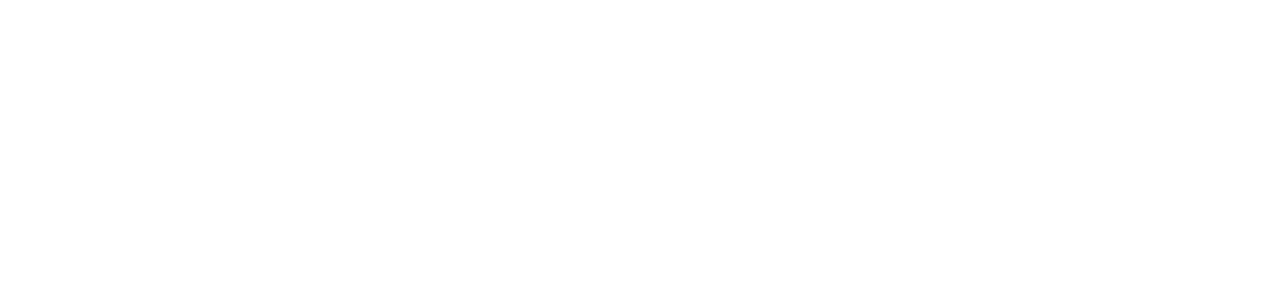
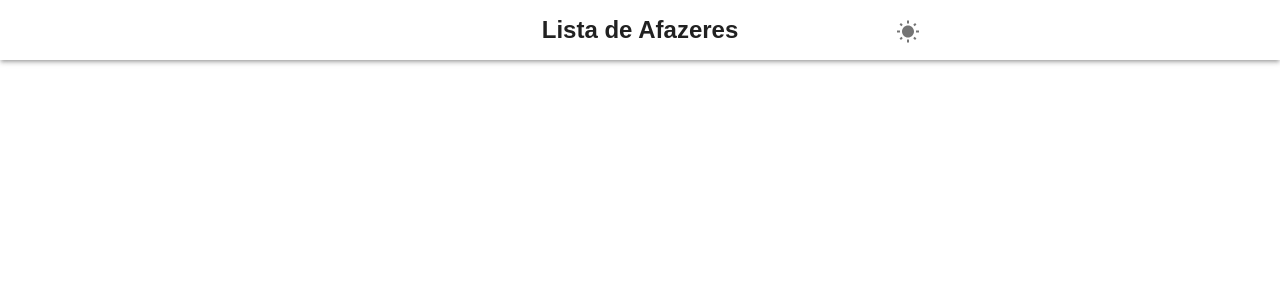
Before and after one commit to edusdorneles/to-do-list, a React (Create React App) app: page / in a window 1280 px wide. Shown: the top 300 px of the page. Built offline with nearby package versions, Linux system fonts and the light colour scheme.

Commit message:
🚀 New: useContext e Header

```diff
--- a/src/App.js
+++ b/src/App.js
@@ -1,10 +1,18 @@
+import React from 'react';
+import { useAuth } from './providers/Auth';
+import { ThemeProvider, Box } from '@material-ui/core';
+import Header from './components/Header/Header';
 import './App.css';
 
 function App() {
+  const { theme } = useAuth();
+
   return (
-    <div className="App">
-
-    </div>
+    <ThemeProvider theme={theme}>
+      <Box sx={{minHeight: '100vh', bgcolor: 'background.default'}}>
+        <Header />
+      </Box>
+    </ThemeProvider>
   );
 }
 
--- /dev/null
+++ b/src/components/Header/Header.js
@@ -0,0 +1,30 @@
+import React from 'react'
+import { Paper, Container, IconButton } from '@material-ui/core';
+import { useAuth } from '../../providers/Auth';
+
+import NightsStayIcon from '@material-ui/icons/NightsStay';
+import WbSunnyIcon from '@material-ui/icons/WbSunny';
+
+import useStyles from './styles';
+
+const Header = () => {
+    const { lightMode, setLightMode } = useAuth();
+
+    const classes = useStyles();
+
+    return (
+        <header>
+            <Paper square elevation={3}>
+                <Container className={classes.headerContainer} maxWidth="sm">
+                    <h2>Lista de Afazeres</h2>
+
+                    <IconButton onClick={() => {setLightMode(!lightMode)}} size="small">
+                        { lightMode ? <NightsStayIcon fontSize="medium" /> : <WbSunnyIcon fontSize="medium" /> }
+                    </IconButton>
+                </Container>
+            </Paper>
+        </header>
+    )
+}
+
+export default Header;
--- /dev/null
+++ b/src/components/Header/styles.js
@@ -0,0 +1,17 @@
+import { makeStyles } from "@material-ui/styles";
+
+export default makeStyles({
+    headerContainer: {
+        position: 'relative',
+        height: '60px',
+        display: 'flex',
+        justifyContent: 'center',
+        alignItems: 'center',
+
+        '& button': {
+            position: 'absolute',
+            top: '15px',
+            right: '15px',
+        },
+    },
+});
--- /dev/null
+++ b/src/components/Task/styles.js
@@ -0,0 +1,5 @@
+import { makeStyles } from "@material-ui/styles";
+
+export default makeStyles({
+
+});
--- a/src/index.js
+++ b/src/index.js
@@ -1,8 +1,11 @@
 import React from 'react';
 import ReactDOM from 'react-dom';
 import App from './App';
+import { AuthProvider } from './providers/Auth';
 
 ReactDOM.render(
-  <App />,
+  <AuthProvider>
+    <App />
+  </AuthProvider>,
   document.getElementById('root')
 );
--- /dev/null
+++ b/src/providers/Auth.js
@@ -0,0 +1,22 @@
+import React, { useState } from 'react';
+import { createTheme } from '@material-ui/core';
+
+export const AuthContext = React.createContext({});
+
+export const AuthProvider = (props) => {
+    const [lightMode, setLightMode] = useState(false);
+
+    const theme = createTheme({
+        palette: {
+            type: lightMode ? 'light' : 'dark',
+        },
+    });
+
+    return(
+        <AuthContext.Provider value={{theme, lightMode, setLightMode}}>
+            {props.children}
+        </AuthContext.Provider>
+    )
+}
+
+export const useAuth = () => React.useContext(AuthContext);
```
Also changed, not shown: src/components/Task/Task.js (added, +11 -0 lines).
